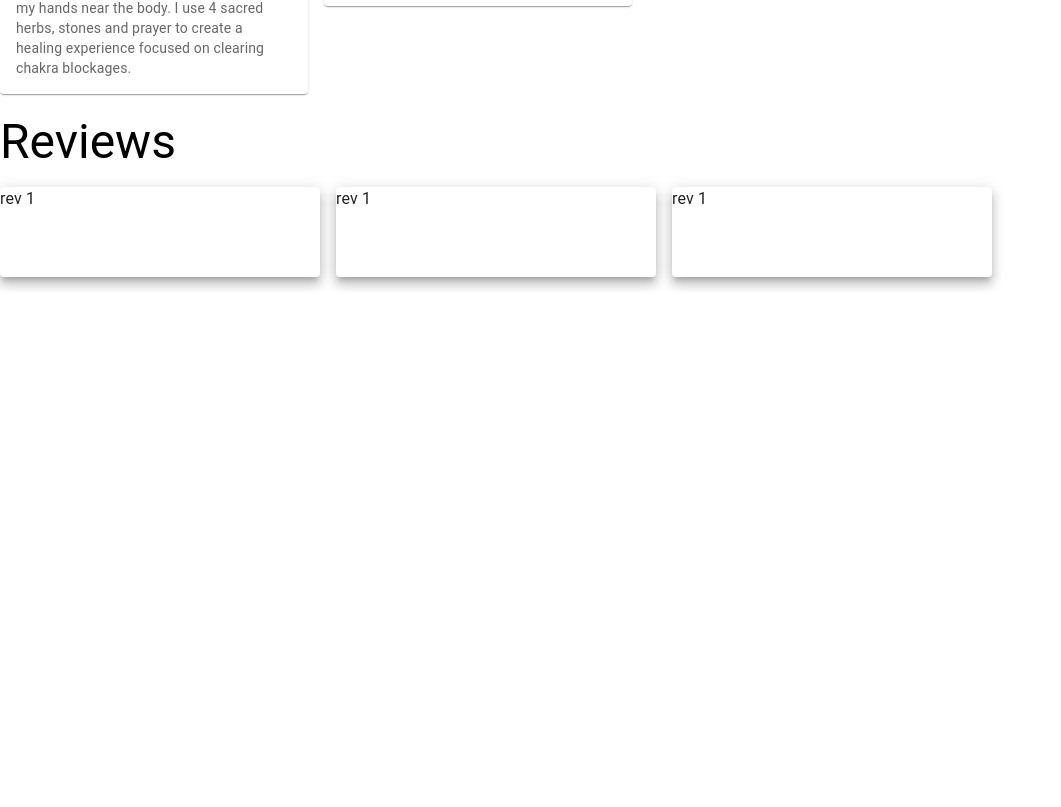
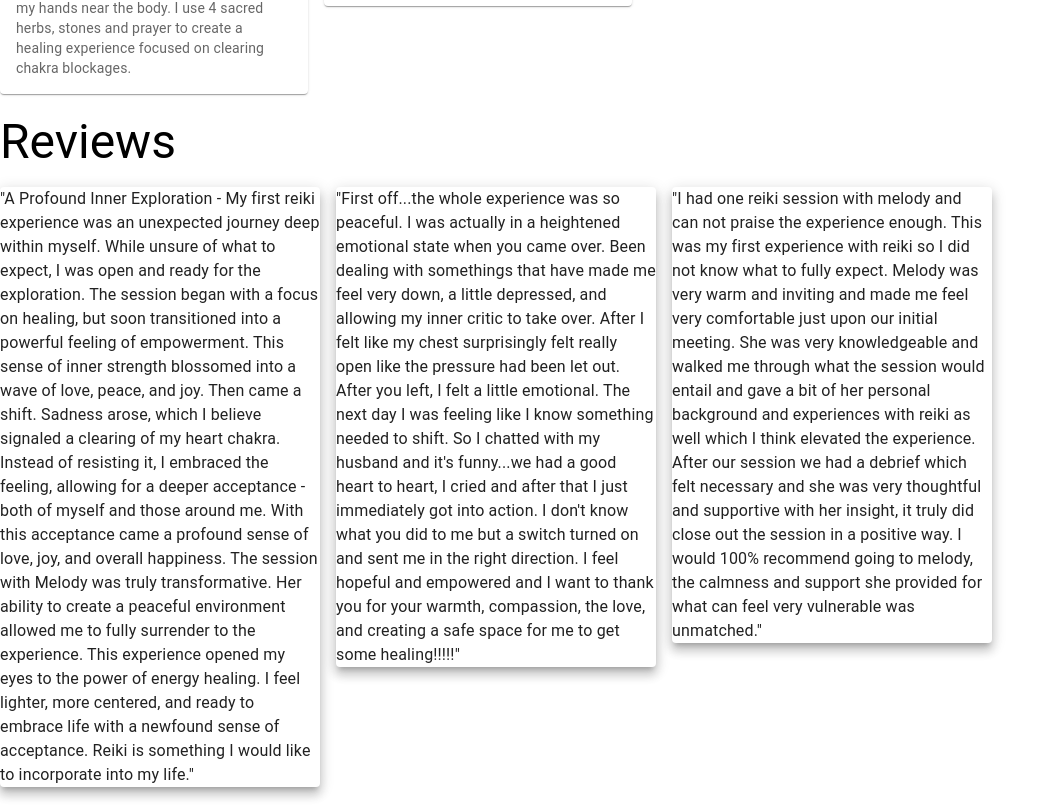
Before and after one commit to GreenUpBuddy/MelSite, a Next.js app: page / in a window 1280 px wide. Shown: the part 948-1755 px from the top of the page, without its empty margins (0-1061 px from the left). Before the commit the page ends 1245 px from the top, so only its background shows below. Built offline with nearby package versions, Linux system fonts and the light colour scheme.

Commit message:
added reviews and fixed slideout menu options

```diff
--- a/src/app/nav/drawer.js
+++ b/src/app/nav/drawer.js
@@ -14,7 +14,7 @@ import { useState } from "react";
 export const MuiDrawer = () =>{
 
     const [isDrawerOpen, setIsDrawerOpen] = useState(false);
-    const icons = {"Home": <HomeIcon/>, "Service 1": <FavoriteIcon/>,"Service 2":<FavoriteIcon/>,"Service 3":<FavoriteIcon/>,"Book": <EventIcon/>}
+    const icons = {"Home": <HomeIcon/>, "Reiki": <FavoriteIcon/>,"House Clearing & Blessing":<FavoriteIcon/>,"Service 3":<FavoriteIcon/>,"Book": <EventIcon/>}
     return(
         <>
         <IconButton p={80} size="large" edge="start" color="inherit" aria-label="logo" onClick={()=>setIsDrawerOpen(true)}>
@@ -23,7 +23,7 @@ export const MuiDrawer = () =>{
             <Drawer anchor="left" open={isDrawerOpen} onClose={() => setIsDrawerOpen(false)}>
                 <Box p={2} width={250} textAlign= "center" role="presentation">
                 <List>
-                    {["Home", "Service 1","Service 2","Service 3","Book"].map((text, index) => (
+                    {["Home", "Reiki","House Clearing & Blessing","Book"].map((text, index) => (
                     <ListItemButton key={text} component={Link} to={(text == "Home" ) ? "/" : (text == "Book") ? "/book" : "/date/" + text.toLowerCase()}>
                         <ListItemIcon>
                         {icons[text]}
--- a/src/app/page.js
+++ b/src/app/page.js
@@ -64,23 +64,38 @@ export default function Home() {
       </Typography>
       <Grid style={{paddingBottom: 20}} container spacing={8}>
           <Grid item xs={3}>
-            <Paper elevation={8} style={{width: "25vw", height: "7vw"}}>
+            <Paper elevation={8} style={{width: "25vw"}}>
               <Typography>
-                rev 1
+                "A Profound Inner Exploration - My first reiki experience was an unexpected journey deep within myself.
+                While unsure of what to expect, I was open and ready for the exploration. The session began with a focus on healing,
+                but soon transitioned into a powerful feeling of empowerment. This sense of inner strength blossomed into a wave of love,
+                peace, and joy. Then came a shift. Sadness arose, which I believe signaled a clearing of my heart chakra. Instead of resisting
+                it, I embraced the feeling, allowing for a deeper acceptance - both of myself and those around me. With this acceptance came a
+                profound sense of love, joy, and overall happiness. The session with Melody was truly transformative. Her ability to create a
+                peaceful environment allowed me to fully surrender to the experience. This experience opened my eyes to the power of energy
+                healing. I feel lighter, more centered, and ready to embrace life with a newfound sense of acceptance. Reiki is something I
+                would like to incorporate into my life."
               </Typography>
             </Paper>
           </Grid>
           <Grid item xs={3}>
-            <Paper elevation={8} style={{width: "25vw", height: "7vw"}}>
+            <Paper elevation={8} style={{width: "25vw"}}>
               <Typography>
-                rev 1
+              "First off...the whole experience was so peaceful. I was actually in a heightened emotional state when you came over.
+              Been dealing with somethings that have made me feel very down, a little depressed, and allowing my inner critic to take over.
+              After I felt like my chest surprisingly felt really open like the pressure had been let out. After you left, I felt a little emotional.
+              The next day I was feeling like I know something needed to shift. So I chatted with my husband and it's funny...we had a good heart to heart,
+              I cried and after that I just immediately got into action. I don't know what you did to me but a switch turned on and sent me in the right direction.
+              I feel hopeful and empowered and I want to thank you for your warmth, compassion, the love, and creating a safe space for me to get some healing!!!!!"
               </Typography>
             </Paper>
           </Grid>
           <Grid item xs={3}>
-            <Paper elevation={8} style={{width: "25vw", height: "7vw"}}>
+            <Paper elevation={8} style={{width: "25vw"}}>
               <Typography>
-                rev 1
+              "I had one reiki session with melody and can not praise the experience enough. This was my first experience with reiki so I did not know what to fully expect.
+              Melody was very warm and inviting and made me feel very comfortable just upon our initial meeting. She was very knowledgeable and walked me through what the session would entail and gave a bit of her personal background and experiences with reiki as well which I think elevated the experience.
+              After our session we had a debrief which felt necessary and she was very thoughtful and supportive with her insight, it truly did close out the session in a positive way. I would 100% recommend going to melody, the calmness and support she provided for what can feel very vulnerable was unmatched."
               </Typography>
             </Paper>
           </Grid>
```
Also changed, not shown: src/app/date/[name]/page.js (+6 -4 lines).
